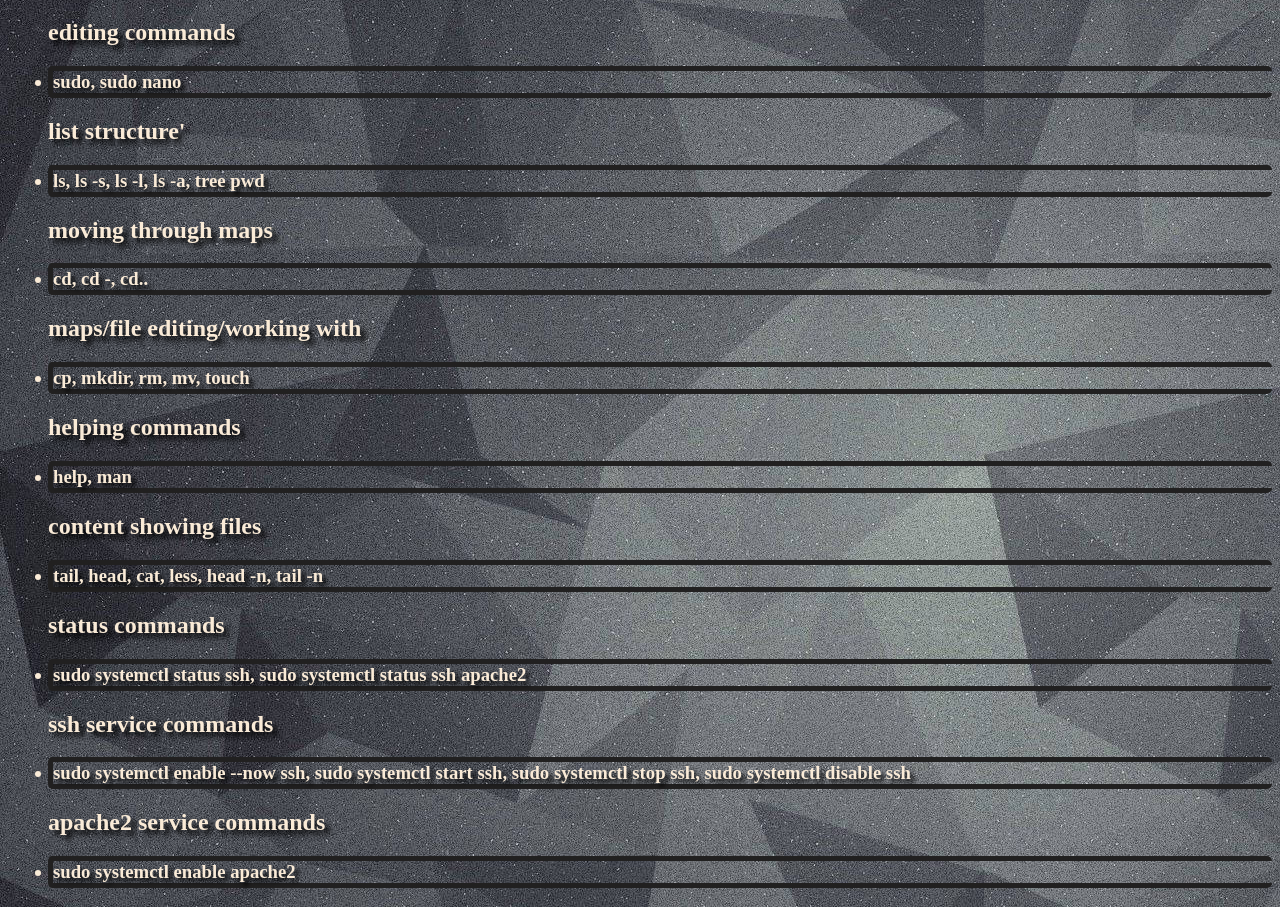
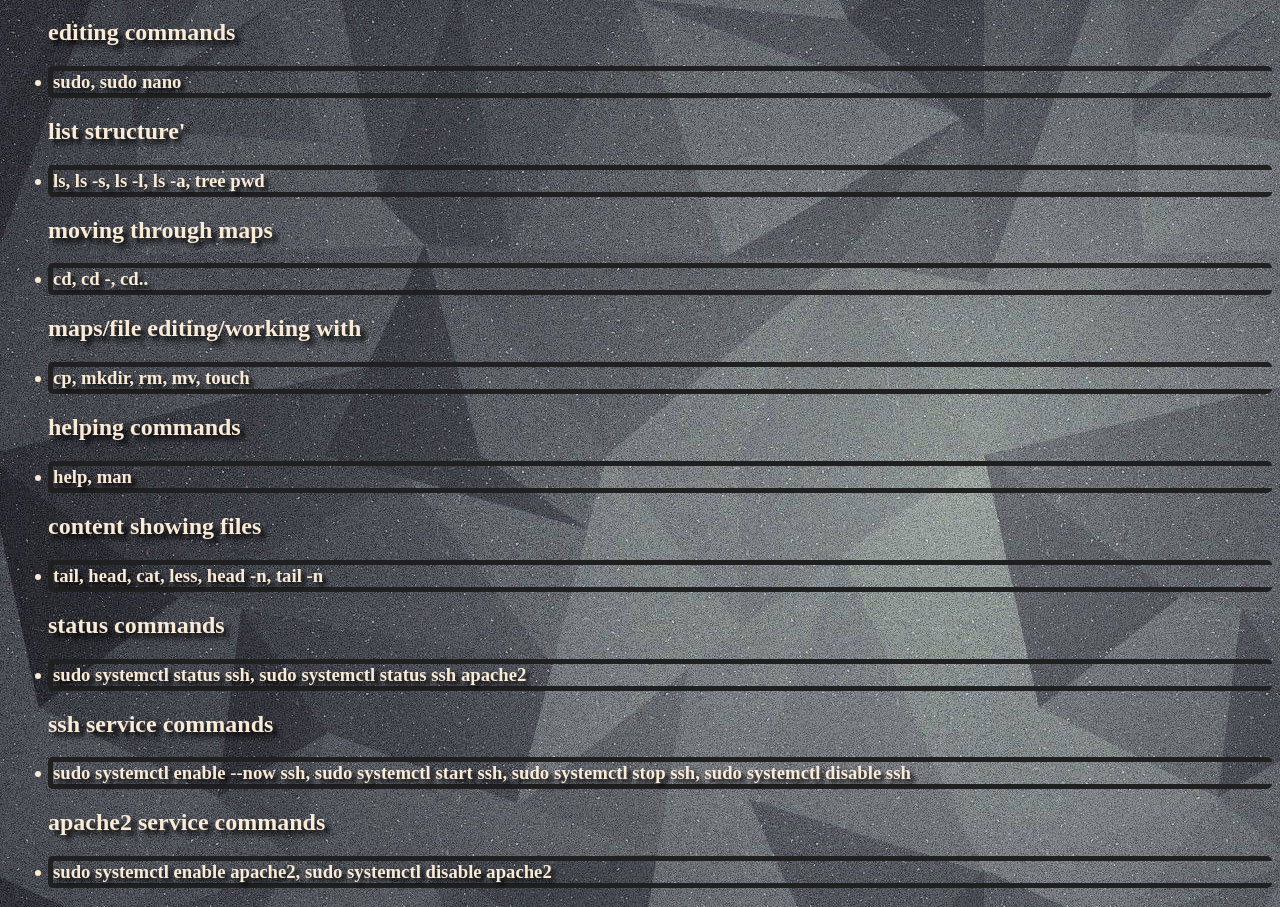
Before and after one commit to ToastedBread67/Website-linux, a plain HTML site: page index.html in a window 1280 px wide. Shown: the part 61-968 px from the top of the page. Drawn offline with Linux system fonts and the light colour scheme.

Commit message:
added apache command

```diff
--- a/index.html
+++ b/index.html
@@ -26,7 +26,7 @@
   <h2>ssh service commands</h2>
   <h3><li>sudo systemctl enable --now ssh, sudo systemctl start ssh, sudo systemctl stop ssh, sudo systemctl disable ssh </li></h3>
   <h2>apache2 service commands</h2>
-  <h3><li>sudo systemctl enable apache2</li></h3>
+  <h3><li>sudo systemctl enable apache2, sudo systemctl disable apache2</li></h3>
   </ul>
 
 </body>
```
